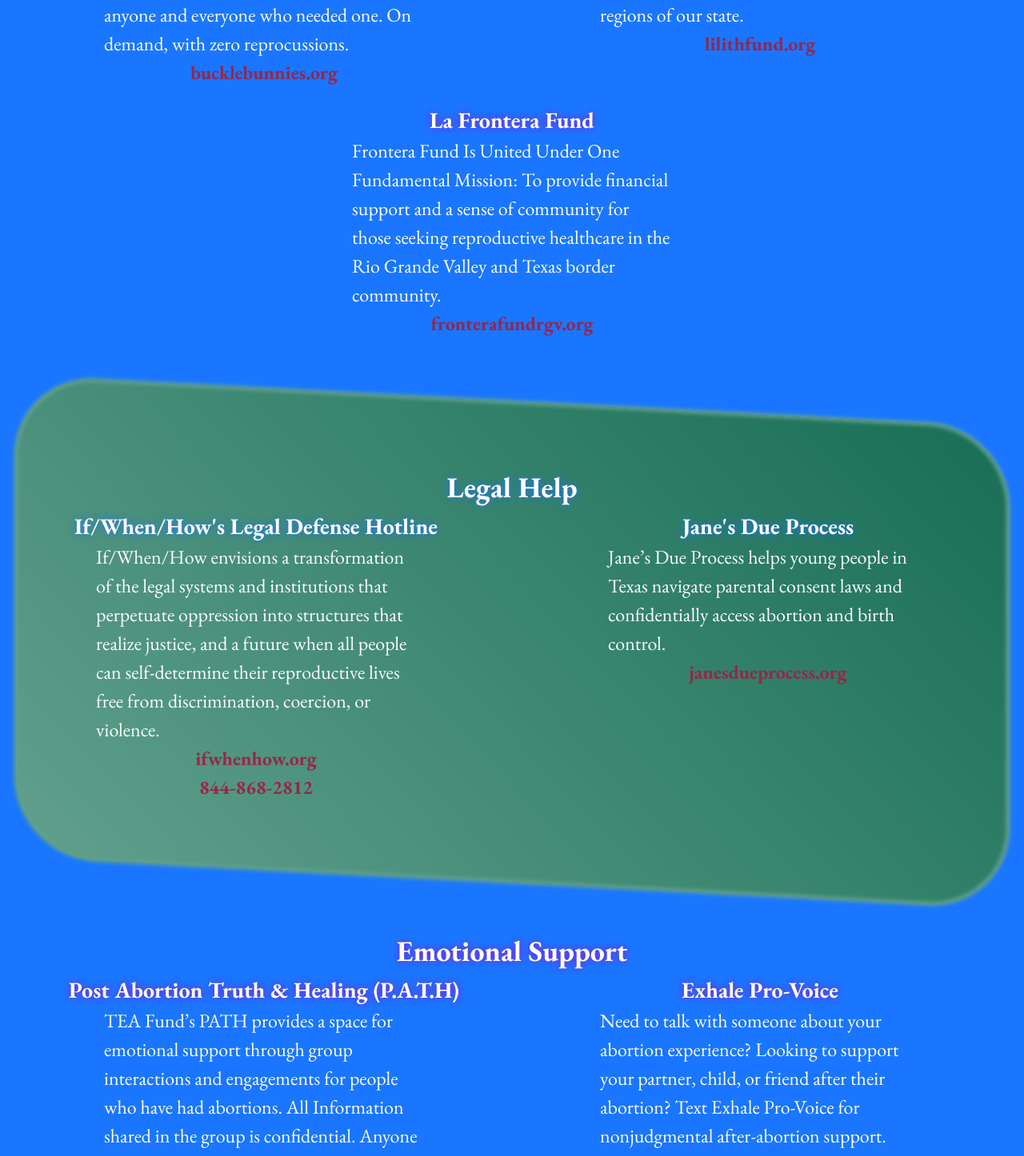
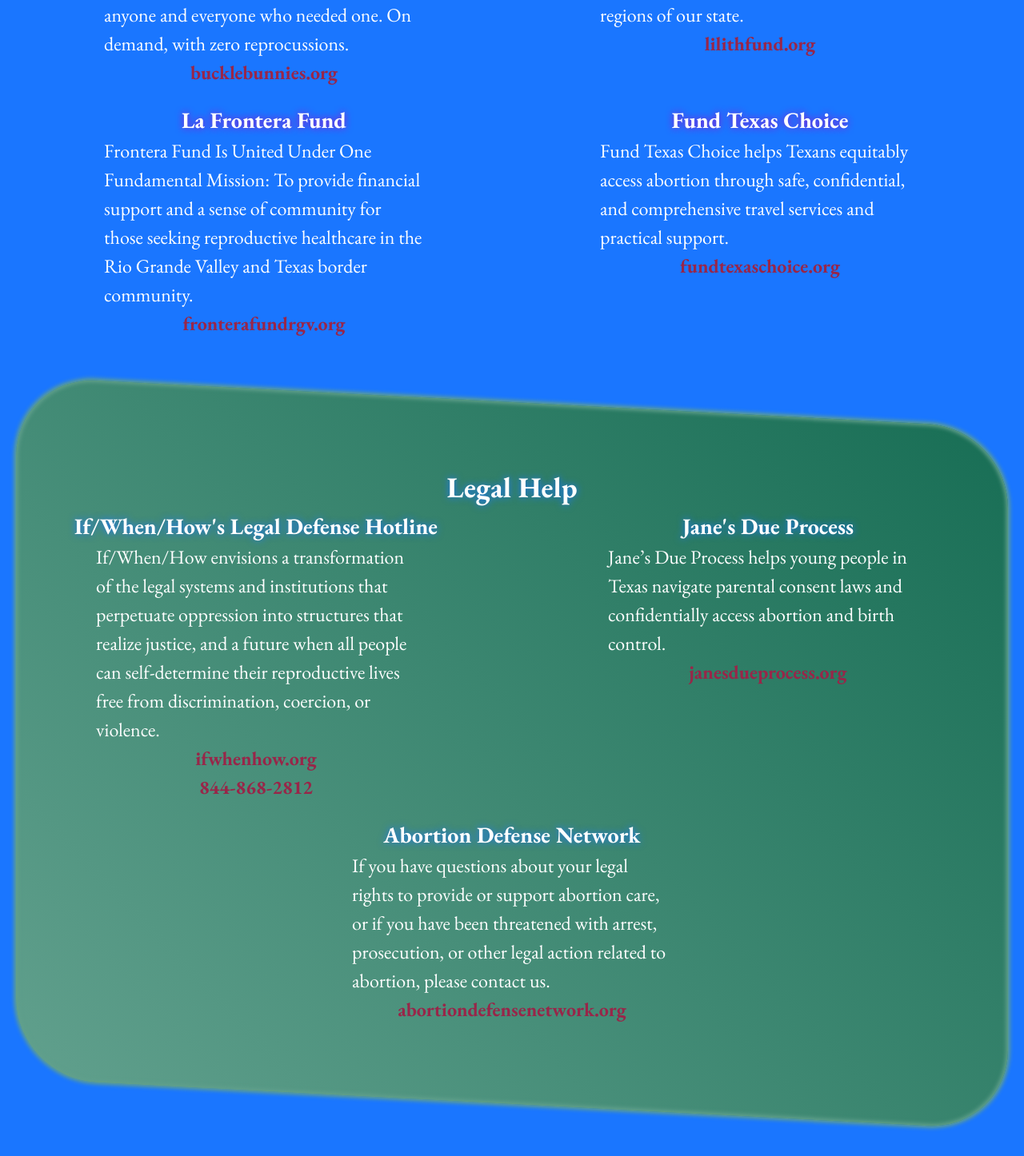
Before and after one commit to ChrisPitts/san-marcos-abortion-activists, a React (Vite) app: page /san-marcos-abortion-activists/resources in a window 1280 px wide. Shown: the part 1602-3048 px from the top of the page at 80% size. Built offline with nearby package versions, Linux system fonts and the light colour scheme.

Commit message:
added fund texas choice and abortion defense network to resources

```diff
--- a/src/pages/Resources.jsx
+++ b/src/pages/Resources.jsx
@@ -115,6 +115,17 @@
 								fronterafundrgv.org
 							</a>
 						</article>
+						<article>
+							<h3>Fund Texas Choice</h3>
+							<p>
+								Fund Texas Choice helps Texans equitably access abortion through
+								safe, confidential, and comprehensive travel services and
+								practical support.
+							</p>
+							<a href='https://fundtexaschoice.org/' target='_blank'>
+								fundtexaschoice.org
+							</a>
+						</article>
 					</div>
 				</section>
 				<section id='legal'>
@@ -144,6 +155,16 @@
 							<a href='https://janesdueprocess.org/' target='_blank'>
 								janesdueprocess.org
 							</a>
+						</article>
+						<article>
+							<h3>Abortion Defense Network</h3>
+							<p>
+								If you have questions about your legal rights to provide or
+								support abortion care, or if you have been threatened with
+								arrest, prosecution, or other legal action related to abortion,
+								please contact us.
+							</p>
+							<a href='https://abortiondefensenetwork.org/' target='_blank'>abortiondefensenetwork.org</a>
 						</article>
 					</div>
 				</section>
```
